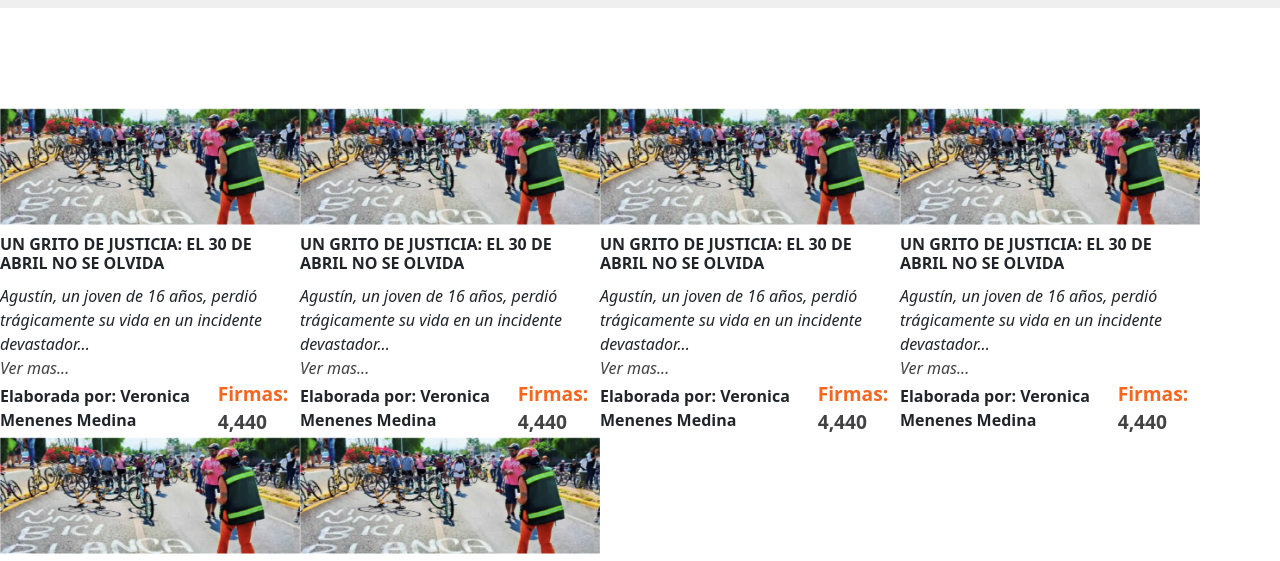
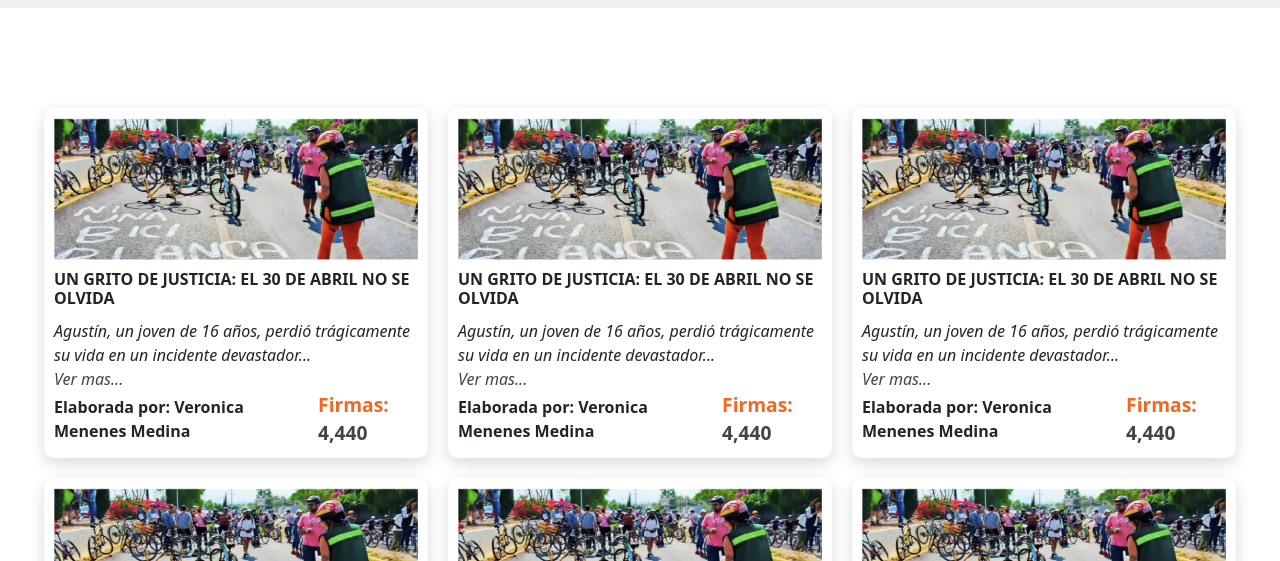
Before and after one commit to bellaciaodowhile/activate, a plain HTML site: page category.html in a window 1280 px wide. Shown: the part 217-778 px from the top of the page. Drawn offline with nearby package versions, Linux system fonts and the light colour scheme.

Commit message:
Article Category

```diff
--- a/assets/css/styles.css
+++ b/assets/css/styles.css
@@ -492,11 +492,15 @@ nav.options-menu .options-menu-content span {
 .articles {
     display: flex;
     flex-wrap: wrap;
+    justify-content: center;
+    gap: 20px;
 }
 
 .article {
-    width: 300px;
-    max-width: 300px;
+    width: 30%;
+    padding: 10px;
+    box-shadow: 0 5px 15px #00000026;
+    border-radius: 10px;
 }
 
 .article:hover>.article__more {
```
